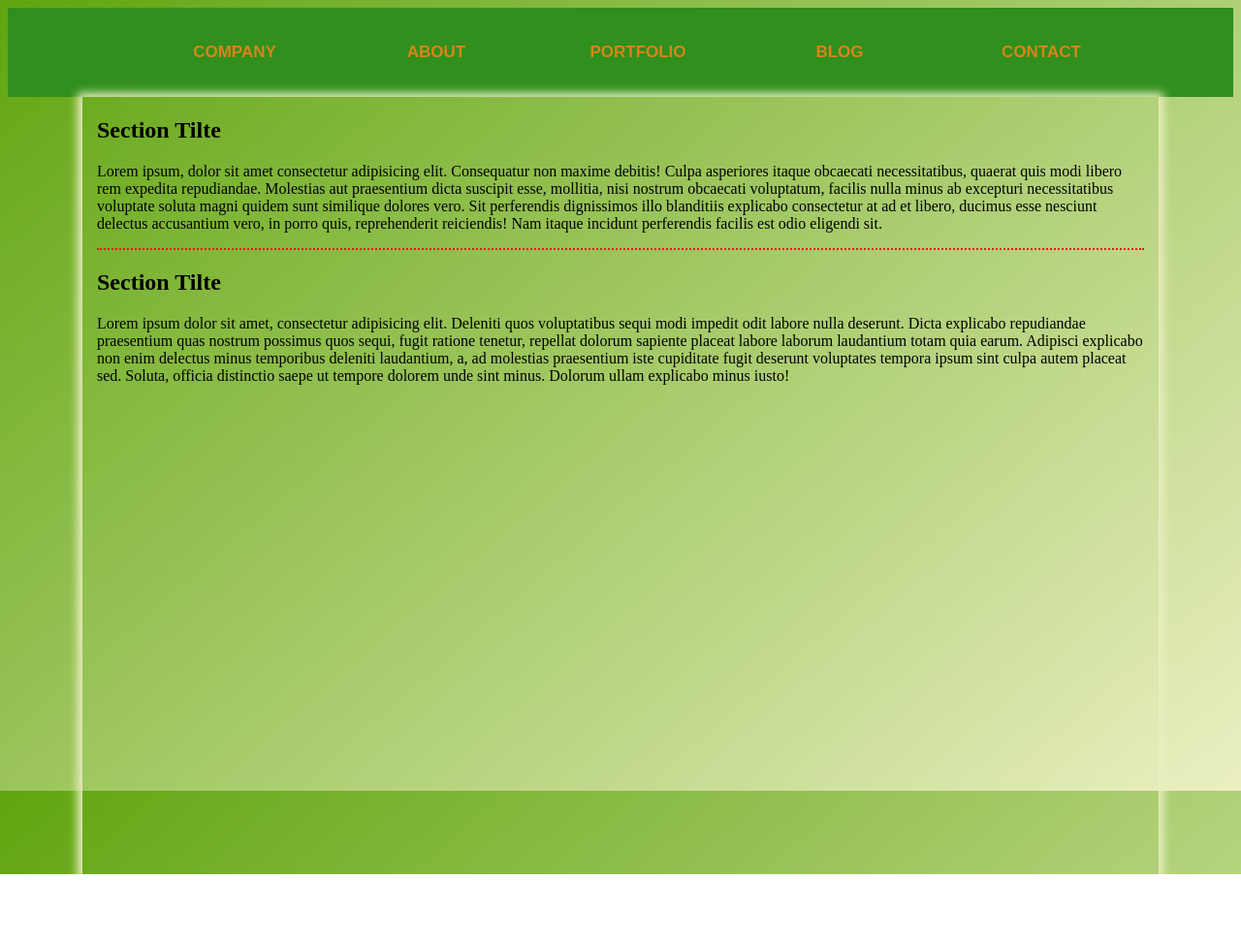
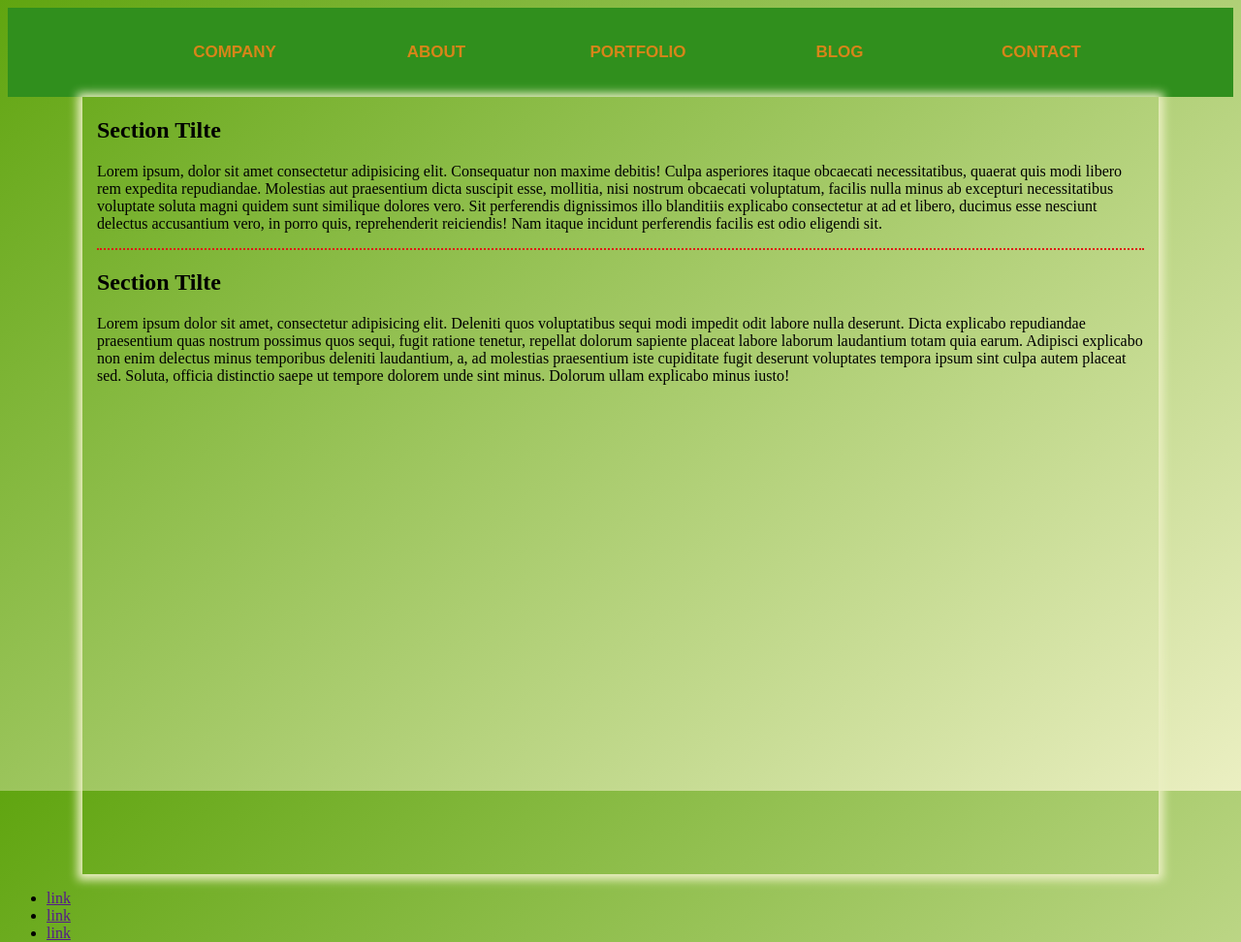
Before and after one commit to IMP330/Project_Beetroot, a plain HTML site: page index.html in a window 1280 px wide. Shown: the whole page at 97% size. Before the commit the page ends 902 px from the top, so only its background shows below. Drawn offline with Linux system fonts and the light colour scheme.

Commit message:
Footer created

```diff
--- a/index.html
+++ b/index.html
@@ -53,7 +53,14 @@
         </section>
     </main>
     <footer class="footer">
-
+        <ul>
+            <li><a href="">link</a>
+            </li>
+            <li><a href="">link</a>
+            </li>
+            <li><a href="">link</a>
+            </li>
+        </ul>
     </footer>
 </body>
 
```
